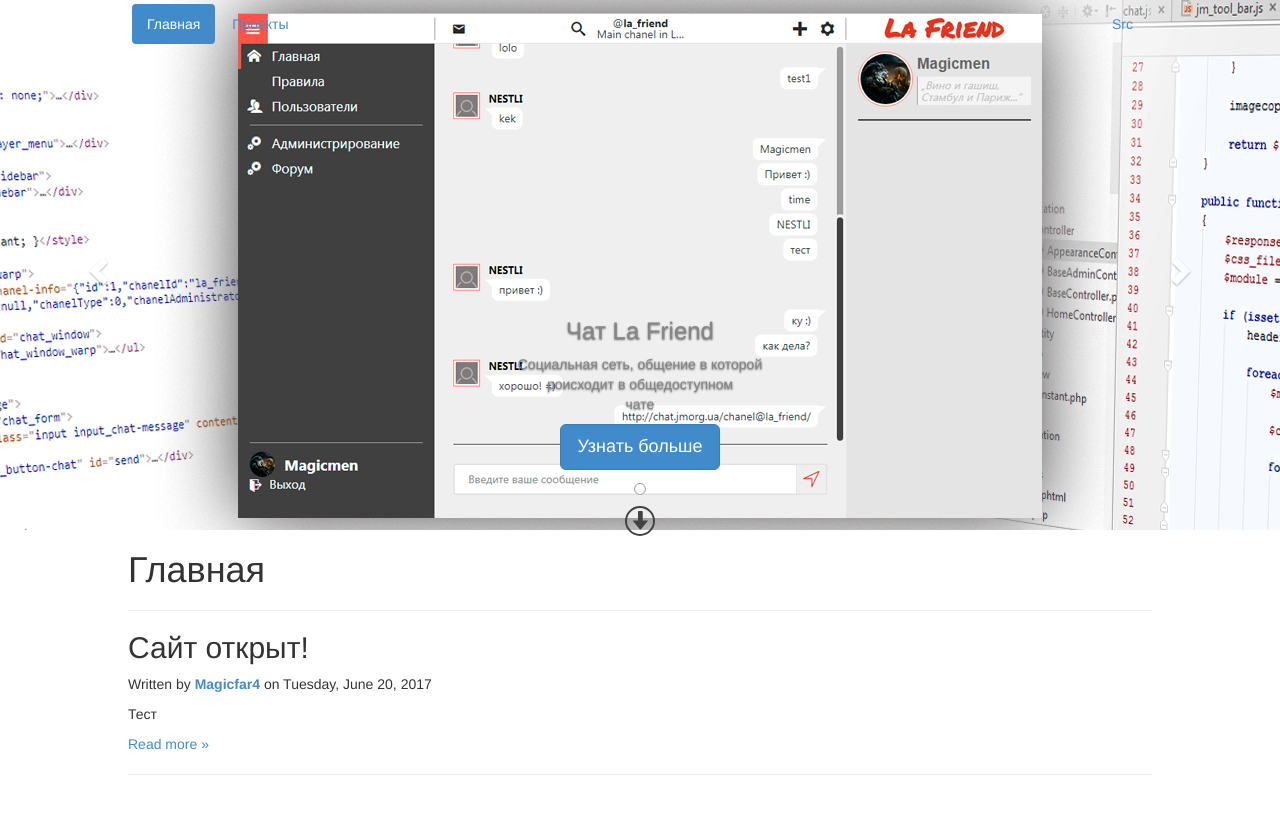
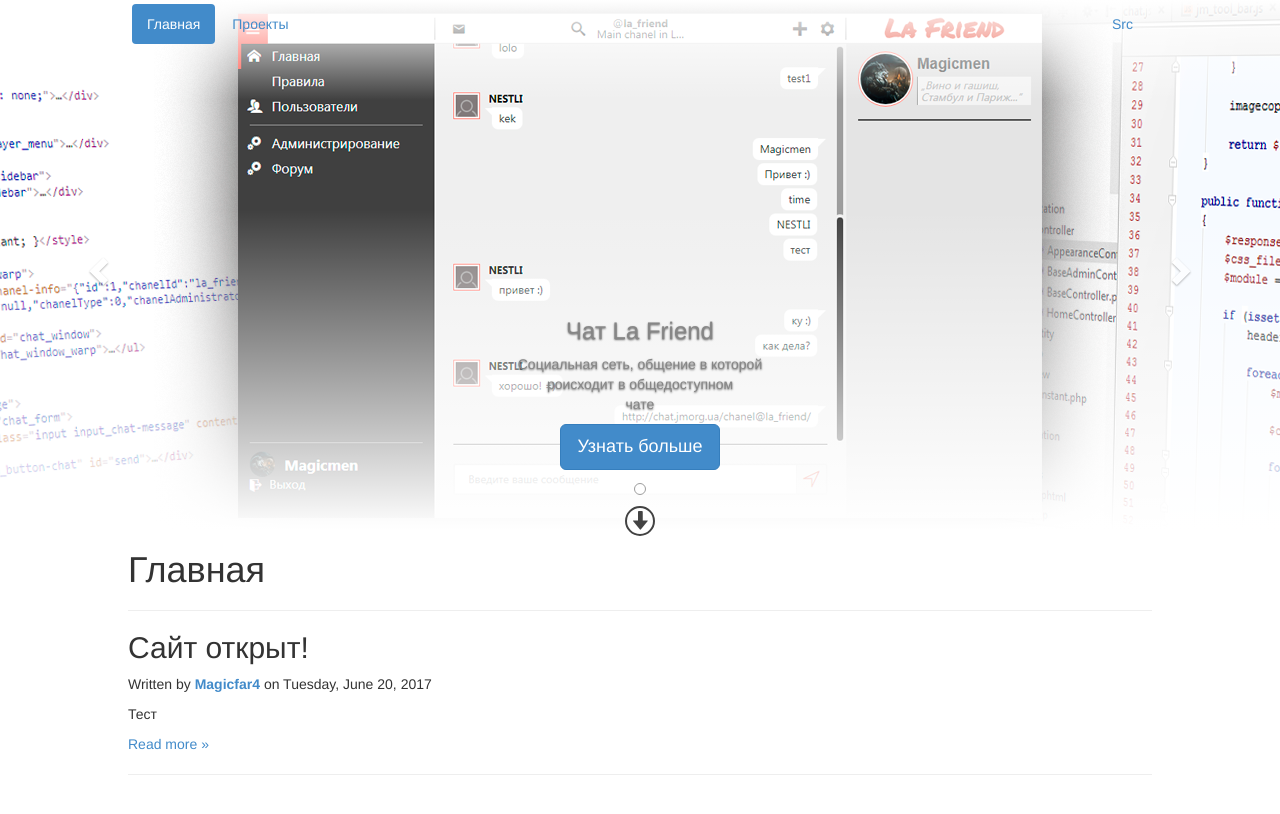
Before and after one commit to jm-organization/jm-organization.github.io, a Jekyll site: the page built from index.html, in a window 1280 px wide and 900 px high. Shown: the top 814 px of the window. Built offline with Jekyll 4.4.1, drawn with Linux system fonts in a browser that asks for light colours.

Commit message:
зменена шапка

```diff
--- a/_includes/jm_header.html
+++ b/_includes/jm_header.html
@@ -11,6 +11,8 @@
 		<div class="carousel-inner">
 
 			<div class="item active" id="header0" >
+				<div class="jm-layer2 to-bottom" ></div>
+
 				<div data-role="img" style="background-image: url('/assets/img/background-picture/header1.png')"></div>
 
 				<div class="carousel-caption">
@@ -19,7 +21,7 @@
 					<p><a href="/projects/la-friend" class="btn btn-primary btn-lg" role="button">Узнать больше</a></p>
 				</div>
 
-				<div class="jm-layer2" ></div>
+				<div class="jm-layer2 to-top" ></div>
 			</div>
 
 		</div>
```
